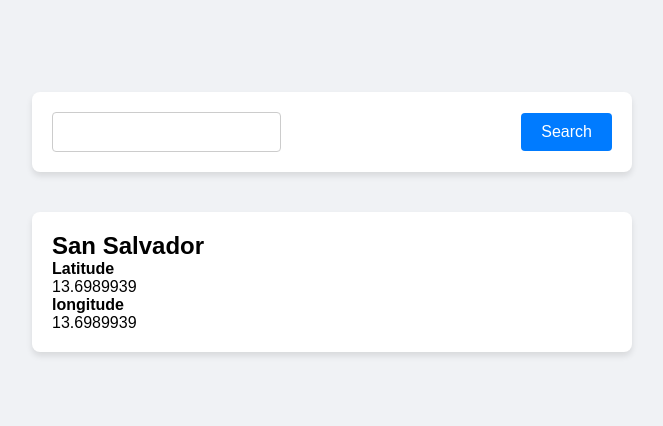
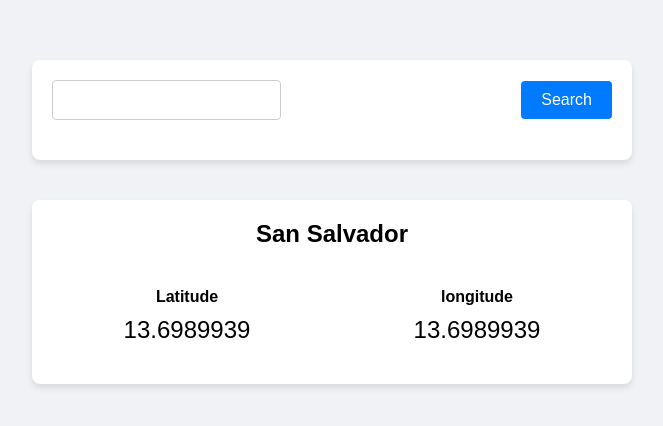
Before and after one commit to Alejandroq12/postman-exercise, a plain HTML site: page index.html in a window 1280 px wide. Shown: the part 178-604 px from the top of the page, without its empty margins (308-971 px from the left). Drawn offline with Linux system fonts and the light colour scheme.

Commit message:
Add style to main card

```diff
--- a/styles.css
+++ b/styles.css
@@ -59,3 +59,37 @@ button {
 button:hover {
   background-color: #0056b3;
 }
+
+.resultsSection {
+  display: grid;
+  gap: 20px;
+}
+
+.container {
+  margin-bottom: 20px;
+}
+
+.cityName {
+  text-align: center;
+}
+
+.coordinates {
+  display: grid;
+  grid-template-columns: repeat(2, 1fr);
+  gap: 20px;
+}
+
+.latitude,
+.longitude {
+  display: flex;
+  flex-direction: column;
+  align-items: center;
+}
+
+h4 {
+  margin-bottom: 10px;
+}
+
+span {
+  font-size: 24px;
+}
```
